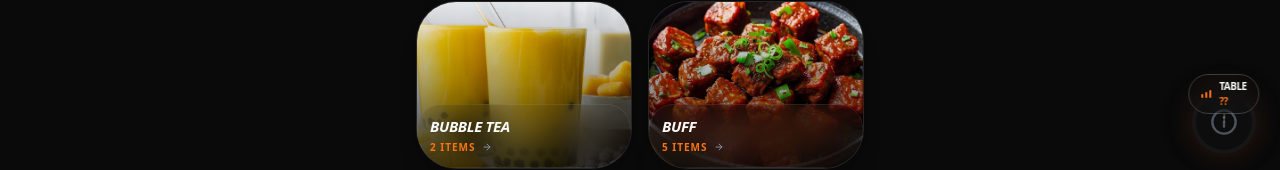
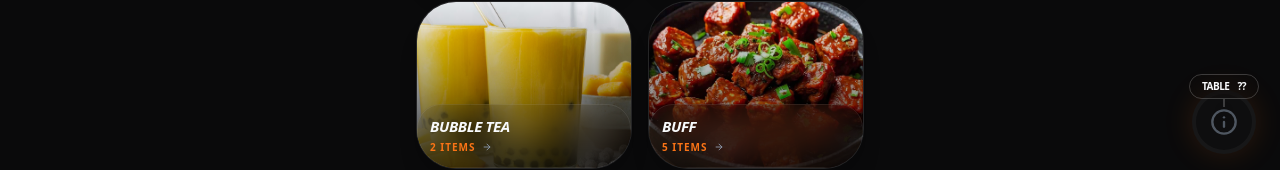
Before and after one commit to superdumb1/the_qr_menu_app, a Next.js app: page / in a window 1280 px wide. Shown: the part 614-784 px from the top of the page. Built offline with nearby package versions, Linux system fonts and the light colour scheme.

Commit message:
lets goo

```diff
--- a/components/client/WaiterButton.tsx
+++ b/components/client/WaiterButton.tsx
@@ -82,14 +82,9 @@ const WaiterButton = () => {
                 <div className="absolute -top-4 left-1/2 -translate-x-1/2 z-20 pointer-events-none">
                     <div className="flex flex-col items-center">
                         <div className="bg-background/40 backdrop-blur-md border border-white/20 px-3 py-1 rounded-full shadow-2xl flex items-center gap-2">
-                           {/* Micro Signal Icon */}
-                           <div className="flex gap-0.5 items-end h-2">
-                                <div className="w-0.5 h-1 bg-primary rounded-full" />
-                                <div className="w-0.5 h-1.5 bg-primary rounded-full" />
-                                <div className="w-0.5 h-2 bg-primary rounded-full" />
-                           </div>
-                           <span className="text-[10px] font-black text-text tracking-tighter">
-                             TABLE <span className="text-primary">{tableNo || '??'}</span>
+
+                           <span className="text-[10px] flex gap-2 justify-between font-black text-text tracking-tighter">
+                             TABLE <span className="">{tableNo || '??'}</span>
                            </span>
                         </div>
                         {/* Little connecting stem to make it look anchored */}
```
